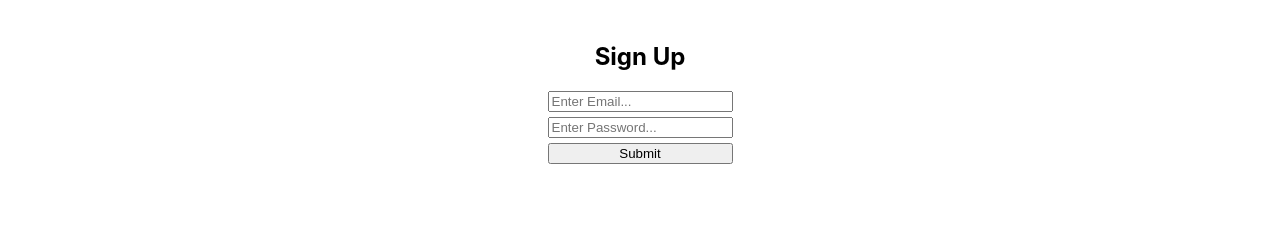
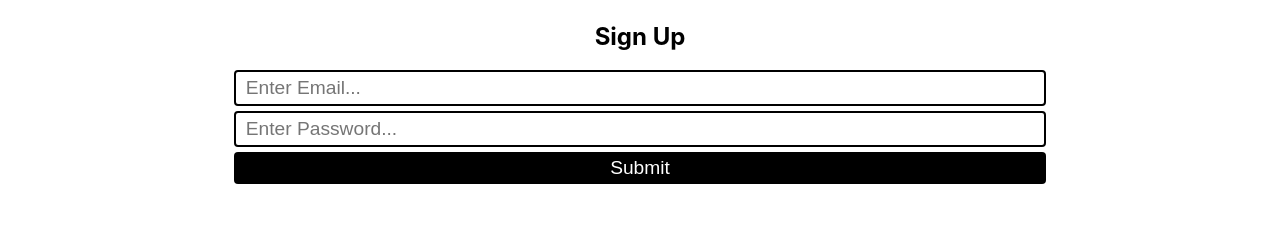
Before and after one commit to Furkanc1/Adopt-A-Paw, a React (Create React App) app in the folder client/: page /signup in a window 1280 px wide. Shown: the part 1020-1254 px from the top of the page. Built offline with nearby package versions, Linux system fonts and the light colour scheme; no server answers.

Commit message:
created email validation + styling on signup form + error handling

```diff
--- a/client/src/App.css
+++ b/client/src/App.css
@@ -136,7 +136,7 @@ section {
 }
 
 .errorMessage {
-  font-size: 11px;
+  font-size: 15px;
   color: var(--error);
   font-family: monospace;
 }
@@ -154,6 +154,39 @@ section {
 .App-logo {
   height: 55px;
   pointer-events: none;
+}
+
+.registrationForm {
+  width: 65%;
+}
+
+.registrationForm input {
+  font-size: 1.2em;
+  border-radius: 4px;
+  border: 2px solid black;
+  padding: 5px 0 5px 10px;
+}
+
+.registrationForm button {
+  border: 0;
+  color: white;
+  cursor: pointer;
+  font-size: 1.2em;
+  border-radius: 4px;
+  padding: 5px 0 5px;
+  background: black;
+  transition: 150ms ease-in-out;
+}
+
+.registrationForm button.disabled {
+  opacity: 0.5;
+  pointer-events: none;
+}
+
+.registrationForm button:hover {
+  border: 1px solid black;
+  color: black;
+  background: white;
 }
 
 .contactFormField {
--- a/client/src/pages/sign-up/Sign-Up.js
+++ b/client/src/pages/sign-up/Sign-Up.js
@@ -10,6 +10,8 @@ export const signUpDevLogs = false;
 export default function SignUp() {
   let { users, setUsers } = useContext(StateContext);
   let [formData, setFormData] = useState({});
+  let [signUpEmailError, setSignUpEmailError] = useState(``);
+
   const [addUserMutation, { loading, error, data }] = useMutation(gql`
     mutation AddUser($newUser: NewUserInput!) {
       addUser(newUser: $newUser) {
@@ -25,9 +27,38 @@ export default function SignUp() {
   if (data && signUpDevLogs == true) console.log(`Data`, data);
 
   const updateFormState = (e) => {
+    let { name, value } = e.target;
+
+    if (name == `email`) {
+      let validDomains = [`com`, `org`, `gov`, `edu`];
+      let userEmails = users.map(usr => usr.email.toLowerCase());
+      value = value.toLowerCase();
+
+      if (value.length >= 7) {
+        if (value.includes(`@`)) {
+          let emailWebsite = value.split(`@`)[1];
+          let emailDomain = emailWebsite.split(`.`)[1];
+          let emailHasValidDomain = validDomains.includes(emailDomain);
+          if (emailHasValidDomain == true) {
+            if (userEmails.includes(value)) {
+              setSignUpEmailError(`This email has already been registered`);
+            } else {
+              setSignUpEmailError(``);
+            }
+          } else {
+            setSignUpEmailError(`Must include part after @ symbol${emailHasValidDomain == false ? ` with a valid domain` : ``}`);
+          }
+        } else {
+          setSignUpEmailError(`Email must include an @ symbol`);
+        }
+      } else {
+        setSignUpEmailError(``);
+      }
+    }
+
     setFormData(prevFormData => ({
       ...prevFormData,
-      [e.target.name]: e.target.value,
+      [name]: value,
     }))
   }
 
@@ -36,6 +67,7 @@ export default function SignUp() {
 
     try {
       let { email, password } = formData;
+      if (signUpEmailError == ``) {
         const { data } = await addUserMutation({
           variables: {
             newUser: {
@@ -49,6 +81,8 @@ export default function SignUp() {
         if (data.addUser != null && data.addUser != undefined) {
           console.log(`User added successfully`, data.addUser);
           setUsers(prevUsers => [...prevUsers, data.addUser]);
+          e.target.reset();
+        }
       }
     } catch (error) {
       console.log(`Error adding user`, error);
@@ -57,6 +91,14 @@ export default function SignUp() {
     }
   };
 
+  const isFormSubmitDisabled = () => {
+    let disabled = false;
+    if (signUpEmailError != ``) {
+      disabled = true;
+    }
+    return disabled;
+  }
+
   return (
     <>
       <Header />
@@ -64,10 +106,11 @@ export default function SignUp() {
         <Section title={`Sign Up`} />
         <section id={`signup`} className={`signupContentSection flex alignCenter justifyCenter flexColumn`} style={{padding: 15}}>
           <h2>Sign Up {users && Array.isArray(users) && <div className={`usersDiv`}>{users.length} User(s)</div>}</h2>
-          <form onChange={(e) => updateFormState(e)} onSubmit={(e) => onFormSubmit(e)} id={`signUpForm`} className={`flex flexColumn gap5 signUpForm`}>
+          <form onChange={(e) => updateFormState(e)} onSubmit={(e) => onFormSubmit(e)} id={`signUpForm`} className={`flex flexColumn gap5 signUpForm registrationForm`}>
             <input id={`email`} name={`email`} placeholder={`Enter Email...`} type={`email`} required />
+            {signUpEmailError != `` && <div className={`signUpEmailError errorMessage`}>{signUpEmailError}</div>}
             <input id={`password`} name={`password`} placeholder={`Enter Password...`} type={`password`} required />
-            <button type={`submit`}>Submit</button>
+            <button type={`submit`} className={`${isFormSubmitDisabled() == true ? `disabled` : ``}`} disabled={isFormSubmitDisabled()}>Submit</button>
           </form>
         </section>
       </main>
```
Lines whose indentation alone changed are shown as unchanged.
